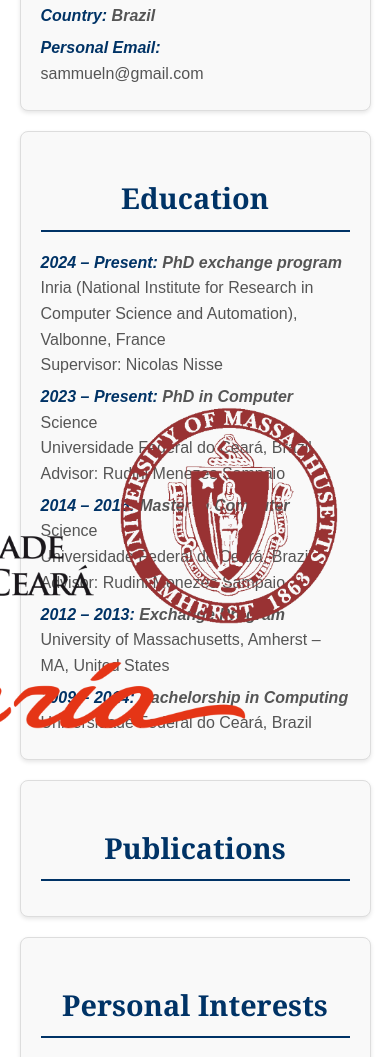
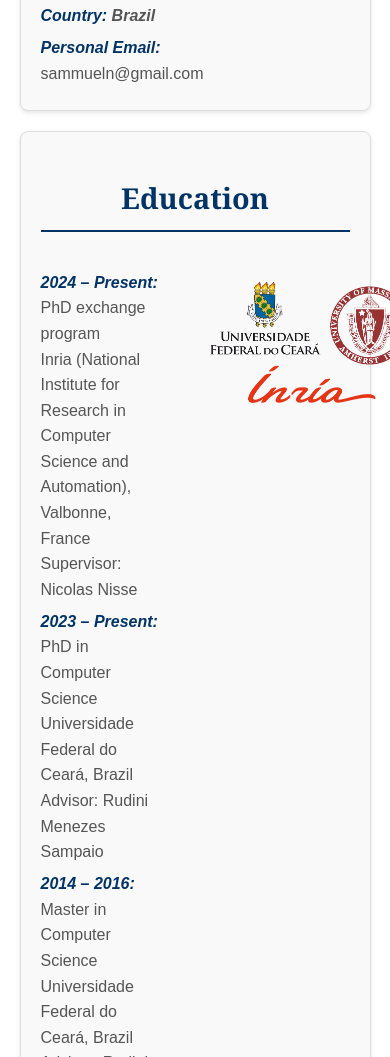
Before and after one commit to araujo-samueln/araujo-samueln.github.io, a plain HTML site: page index.html in a window 390 px wide. Shown: the part 943-2000 px from the top of the page. Drawn offline with Linux system fonts and the light colour scheme.

Commit message:
Image Scaling

```diff
--- a/index.html
+++ b/index.html
@@ -48,7 +48,10 @@
 
         <!-- Education -->
         <div class="section" id="education">
+            <div>
                 <h2>Education</h2>
+            </div>
+            <div class="education-container">
                 <div class="info">
                     <p><strong>2024 – Present:</strong> PhD exchange program<br>
                     Inria (National Institute for Research in Computer Science and Automation), Valbonne, France<br>
@@ -70,6 +73,7 @@
                 </div>
                 <div>
                     <img src="figs/logos.png" alt="logos">
+                </div>
             </div>
         </div>
 
--- a/personal.css
+++ b/personal.css
@@ -66,18 +66,30 @@ header p {
 
 /* Bottom-Right Image Styling */
 #education img {
-    position: absolute;
-    bottom: 30px;
-    right: 30px;
-    max-width: 550px; /* Adjust size as needed */
+    max-width: 550px; /* Set maximum image width */
+    height: auto; /* Maintain aspect ratio */
+    flex-shrink: 0; /* Prevent image from shrinking */
+    margin-top: 15px;
+    margin-right: 50px;
 }
 
+.education-container{
+    display: flex;
+    flex-direction: row;
+    gap: 50px;
+ }
 
 .info-container{
     display: flex;
     flex-direction: row;
     gap: 50px;
  }
+
+ #education{
+    display: flex;
+    flex-direction: column;
+    gap: 20px;
+}
 
 /* Bottom-Right Image Styling */
 #personal-info img {
@@ -253,20 +265,22 @@ nav {
     padding: 7px 0;
 }
 
-
-
-
+/* Adjust for smaller screens using media queries */
 @media (max-width: 768px) {
-    .section {
-        flex-direction: column; /* Stacks content vertically on small screens */
-        align-items: center; /* Centers the image and text */
-    }
-
-    .section > div:last-child img {
-        max-width: 70%; /* Scales down the image on smaller screens */
+    #education img {
+        max-width: 300px; /* Smaller maximum size for tablets */
+        bottom: 10px; /* Adjust positioning */
+        right: 10px;
     }
 }
 
+@media (max-width: 480px) {
+    #education img {
+        max-width: 200px; /* Smaller size for mobile devices */
+        bottom: 5px; /* Adjust positioning */
+        right: 5px;
+    }
+}
 
 
 
```
Lines whose indentation alone changed are shown as unchanged.
